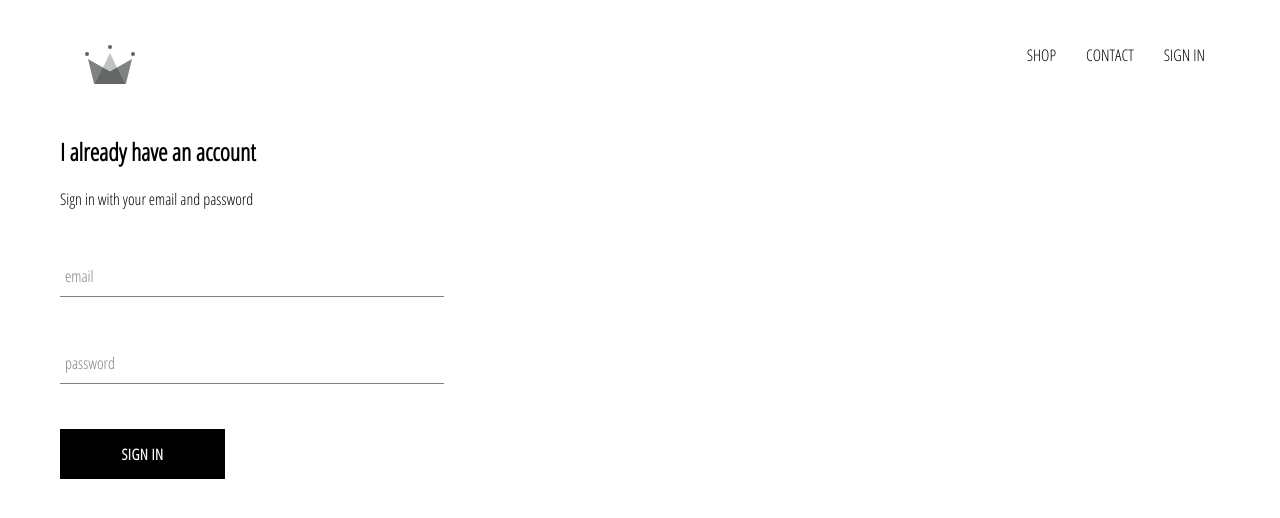
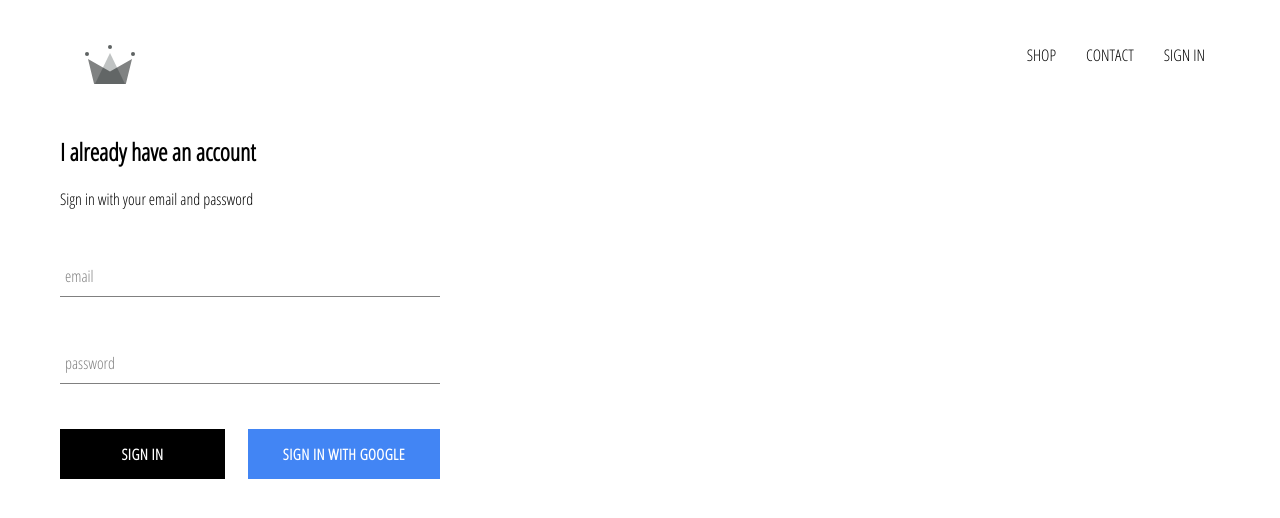
Before and after one commit to acushlakoncept/crown-clothing, a React (Create React App) app: page /signin in a window 1280 px wide. Shown: the top 518 px of the page. Built offline with nearby package versions, Linux system fonts and the light colour scheme; no server answers.

Commit message:
Update sign in component with google sign in props

```diff
--- a/src/components/sign-in/sign-in.component.js
+++ b/src/components/sign-in/sign-in.component.js
@@ -3,6 +3,7 @@
 import FormInput from '../form-input/form-input.component';
 import CustomButton from '../custom-button/custom-button.component';
 import "./sign-in.styles.scss";
+import { signInWithGoogle } from '../../firebase/firebase.utils';
 
 class SignIn extends React.Component {
   constructor(props) {
@@ -49,7 +50,10 @@
             label="password"
             required
           />
+          <div className="buttons">
           <CustomButton type="submit">Sign in</CustomButton>
+          <CustomButton onClick={ signInWithGoogle } isGoogleSignIn>Sign in with Google</CustomButton>
+          </div>
         </form>
       </div>
     );
--- a/src/components/sign-in/sign-in.styles.scss
+++ b/src/components/sign-in/sign-in.styles.scss
@@ -1,9 +1,14 @@
 .sign-in {
-    width: 30vw;
+    width: 380px;
     display: flex;
     flex-direction: column;
 
     .title {
         margin: 10px 0;
     }
+
+    .buttons {
+        display: flex;
+        justify-content: space-between;
+    }
 }
```
